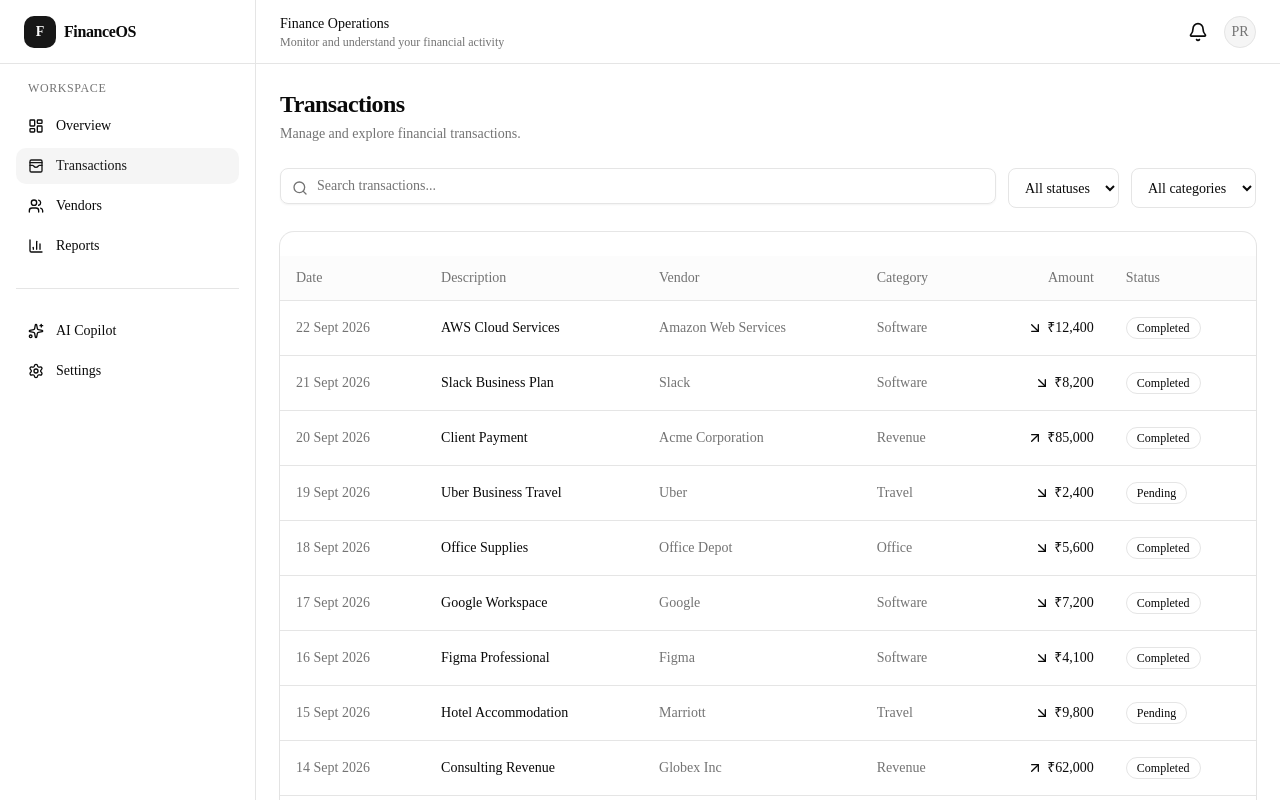
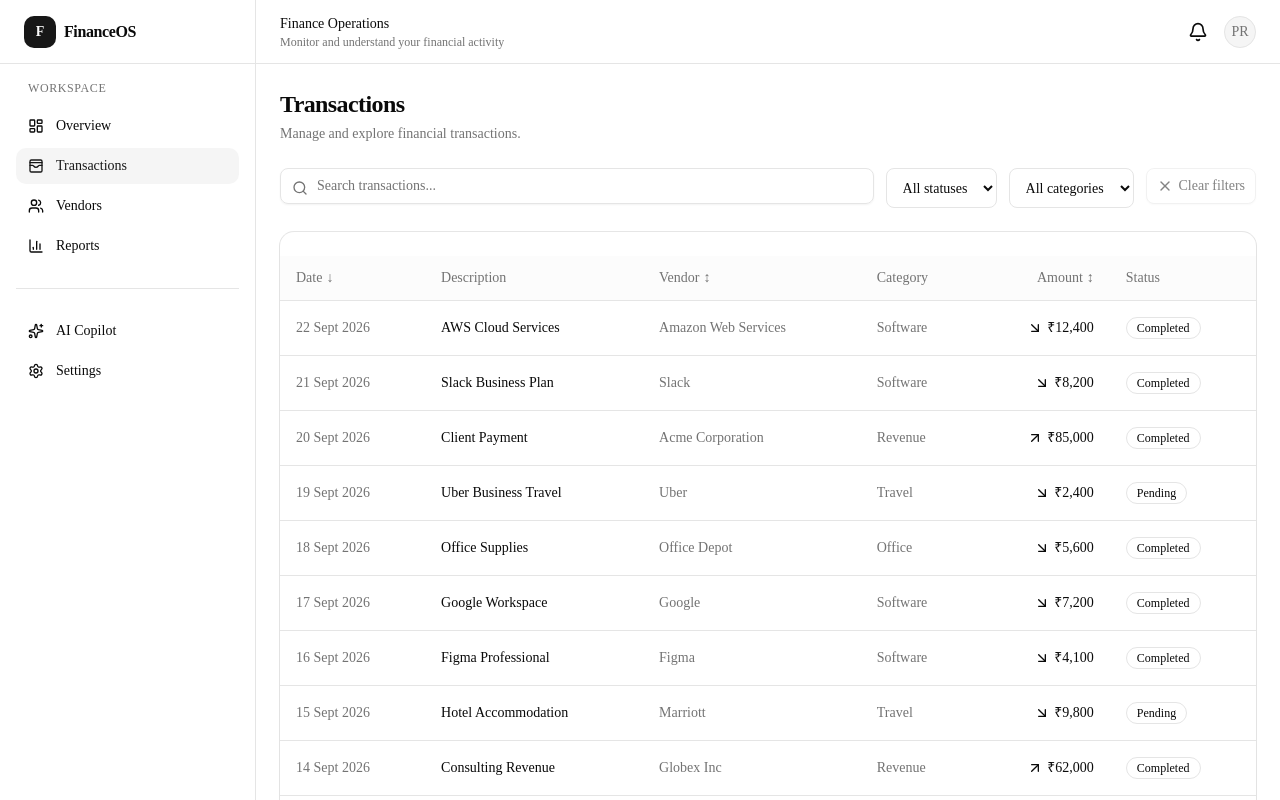
Before and after one commit to priyankamaharathy/ai-finance-operations-copilot, a Next.js app: page /transactions in a window 1280 px wide. Shown: the top 800 px of the page. Built offline with nearby package versions, Linux system fonts and the light colour scheme.

Commit message:
feat: add transaction sorting and filter reset

```diff
--- a/src/app/(dashboard)/transactions/page.tsx
+++ b/src/app/(dashboard)/transactions/page.tsx
@@ -13,8 +13,10 @@
 import { useTransactions } from "@/features/transactions/hooks/use-transactions";
 
 import type {
+  SortDirection,
   Transaction,
   TransactionFilters as TransactionFilterValues,
+  TransactionSortField,
   TransactionStatus,
 } from "@/features/transactions/types/transaction";
 
@@ -46,6 +48,14 @@
           | null) ?? "all",
       category:
         searchParams.get("category") ?? "all",
+      sortBy:
+        (searchParams.get("sortBy") as
+          | TransactionSortField
+          | undefined) ?? "date",
+      sortDirection:
+        (searchParams.get("sortDirection") as
+          | SortDirection
+          | undefined) ?? "desc",
     }),
     [searchParams],
   );
@@ -106,6 +116,35 @@
     setSelectedTransaction(transaction);
   };
 
+  const handleSort = (
+    field: TransactionSortField,
+  ) => {
+    const currentField = filters.sortBy ?? "date";
+
+    const currentDirection =
+      filters.sortDirection ?? "desc";
+
+    const nextDirection =
+      currentField === field &&
+        currentDirection === "asc"
+        ? "desc"
+        : "asc";
+
+    updateUrl({
+      sortBy: field,
+      sortDirection: nextDirection,
+      page: "1",
+    });
+  };
+  const handleClearFilters = () => {
+  updateUrl({
+    search: null,
+    status: null,
+    category: null,
+    page: "1",
+  });
+};
+
   return (
     <div className="space-y-6 p-4 md:p-6">
       <div>
@@ -121,6 +160,7 @@
      <TransactionFilters
   filters={filters}
   onFiltersChange={handleFiltersChange}
+  onClearFilters={handleClearFilters}
 />
 
       {isLoading ? (
@@ -144,6 +184,9 @@
           <TransactionTable
             transactions={data.transactions}
             onSelect={handleSelectTransaction}
+            sortBy={filters.sortBy}
+            sortDirection={filters.sortDirection}
+            onSort={handleSort}
           />
 
           <div className="flex flex-col gap-3 sm:flex-row sm:items-center sm:justify-between">
--- a/src/features/transactions/components/transaction-filters.tsx
+++ b/src/features/transactions/components/transaction-filters.tsx
@@ -1,8 +1,9 @@
 "use client";
 
-import { Search } from "lucide-react";
+import { Search, X } from "lucide-react";
 
 import { Input } from "@/components/ui/input";
+import { Button } from "@/components/ui/button";
 
 import type {
   TransactionFilters as TransactionFilterValues,
@@ -11,9 +12,8 @@
 
 interface TransactionFiltersProps {
   filters: TransactionFilterValues;
-  onFiltersChange: (
-    filters: TransactionFilterValues,
-  ) => void;
+  onFiltersChange: (filters: TransactionFilterValues) => void;
+  onClearFilters: () => void;
 }
 
 const statuses: {
@@ -38,7 +38,12 @@
 export function TransactionFilters({
   filters,
   onFiltersChange,
+   onClearFilters,
 }: TransactionFiltersProps) {
+  const hasActiveFilters =
+    Boolean(filters.search?.trim()) ||
+    (filters.status && filters.status !== "all") ||
+    (filters.category && filters.category !== "all");
   return (
     <div className="flex flex-col gap-3 md:flex-row">
       <div className="relative flex-1">
@@ -102,6 +107,16 @@
           </option>
         ))}
       </select>
+       <Button
+        type="button"
+        variant="outline"
+        onClick={onClearFilters}
+        disabled={!hasActiveFilters}
+        className="shrink-0"
+      >
+        <X className="size-4" aria-hidden="true" />
+        Clear filters
+      </Button>
     </div>
   );
 }
--- a/src/features/transactions/components/transaction-table.tsx
+++ b/src/features/transactions/components/transaction-table.tsx
@@ -7,13 +7,20 @@
   CardContent,
 } from "@/components/ui/card";
 
-import type { Transaction } from "../types/transaction";
+import type {
+  SortDirection,
+  Transaction,
+  TransactionSortField,
+} from "../types/transaction";
 
 import { TransactionStatusBadge } from "./transaction-status";
 
 interface TransactionTableProps {
   transactions: Transaction[];
   onSelect: (transaction: Transaction) => void;
+  sortBy?: TransactionSortField;
+  sortDirection?: SortDirection;
+  onSort: (field: TransactionSortField) => void;
 }
 
 const currencyFormatter = new Intl.NumberFormat(
@@ -34,9 +41,26 @@
   },
 );
 
+const getSortLabel = (
+  field: TransactionSortField,
+  sortBy?: TransactionSortField,
+  sortDirection?: SortDirection,
+) => {
+  if (sortBy !== field) {
+    return "Not sorted";
+  }
+
+  return sortDirection === "asc"
+    ? "Ascending"
+    : "Descending";
+};
+
 export function TransactionTable({
   transactions,
   onSelect,
+  sortBy,
+  sortDirection,
+  onSort,
 }: TransactionTableProps) {
   return (
     <Card>
@@ -46,19 +70,73 @@
             <thead>
               <tr className="border-b bg-muted/30">
                 <th className="px-4 py-3 text-left font-medium text-muted-foreground">
+  <button
+    type="button"
+    onClick={() => onSort("date")}
+    className="inline-flex items-center gap-1 hover:text-foreground"
+    aria-label={`Sort by date. Current: ${getSortLabel(
+      "date",
+      sortBy,
+      sortDirection,
+    )}`}
+  >
     Date
+    <span aria-hidden="true">
+      {sortBy === "date"
+        ? sortDirection === "asc"
+          ? "↑"
+          : "↓"
+        : "↕"}
+    </span>
+  </button>
 </th>
                 <th className="px-4 py-3 text-left font-medium text-muted-foreground">
                   Description
                 </th>
                 <th className="px-4 py-3 text-left font-medium text-muted-foreground">
+  <button
+    type="button"
+    onClick={() => onSort("vendor")}
+    className="inline-flex items-center gap-1 hover:text-foreground"
+    aria-label={`Sort by vendor. Current: ${getSortLabel(
+      "vendor",
+      sortBy,
+      sortDirection,
+    )}`}
+  >
     Vendor
+    <span aria-hidden="true">
+      {sortBy === "vendor"
+        ? sortDirection === "asc"
+          ? "↑"
+          : "↓"
+        : "↕"}
+    </span>
+  </button>
 </th>
                 <th className="px-4 py-3 text-left font-medium text-muted-foreground">
                   Category
                 </th>
   <th className="px-4 py-3 text-right font-medium text-muted-foreground">
+  <button
+    type="button"
+    onClick={() => onSort("amount")}
+    className="inline-flex items-center gap-1 hover:text-foreground"
+    aria-label={`Sort by amount. Current: ${getSortLabel(
+      "amount",
+      sortBy,
+      sortDirection,
+    )}`}
+  >
     Amount
+    <span aria-hidden="true">
+      {sortBy === "amount"
+        ? sortDirection === "asc"
+          ? "↑"
+          : "↓"
+        : "↕"}
+    </span>
+  </button>
 </th>
                 <th className="px-4 py-3 text-left font-medium text-muted-foreground">
                   Status
--- a/src/features/transactions/services/transaction-service.ts
+++ b/src/features/transactions/services/transaction-service.ts
@@ -54,10 +54,10 @@
   }
 
   filteredTransactions.sort(
-  (a, b) =>
-    new Date(b.date).getTime() -
-    new Date(a.date).getTime(),
-);
+    (a, b) =>
+      new Date(b.date).getTime() -
+      new Date(a.date).getTime(),
+  );
 
   const total = filteredTransactions.length;
 
@@ -74,6 +74,31 @@
       startIndex + pageSize,
     );
 
+  filteredTransactions.sort((a, b) => {
+    const sortBy = filters.sortBy ?? "date";
+    const direction = filters.sortDirection ?? "desc";
+
+    let comparison = 0;
+
+    if (sortBy === "date") {
+      comparison =
+        new Date(a.date).getTime() -
+        new Date(b.date).getTime();
+    }
+
+    if (sortBy === "amount") {
+      comparison = a.amount - b.amount;
+    }
+
+    if (sortBy === "vendor") {
+      comparison = a.vendor.localeCompare(b.vendor);
+    }
+
+    return direction === "asc"
+      ? comparison
+      : -comparison;
+  });
+
   return {
     transactions: paginatedTransactions,
     total,
--- a/src/features/transactions/types/transaction.ts
+++ b/src/features/transactions/types/transaction.ts
@@ -6,6 +6,13 @@
 export type TransactionType =
   | "expense"
   | "income";
+
+  export type TransactionSortField =
+  | "date"
+  | "amount"
+  | "vendor";
+
+export type SortDirection = "asc" | "desc";
 
 export interface Transaction {
   id: string;
@@ -23,6 +30,8 @@
   search?: string;
   status?: TransactionStatus | "all";
   category?: string | "all";
+  sortBy?: TransactionSortField;
+  sortDirection?: SortDirection;
 }
 
 export interface TransactionResponse {
```
Lines whose indentation alone changed are shown as unchanged.
